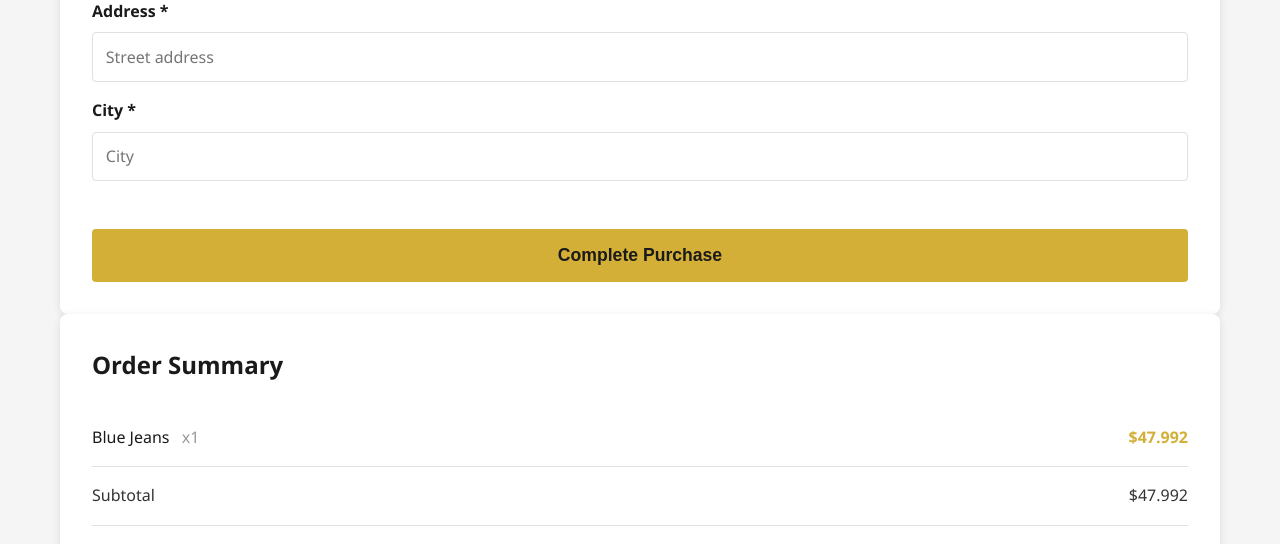
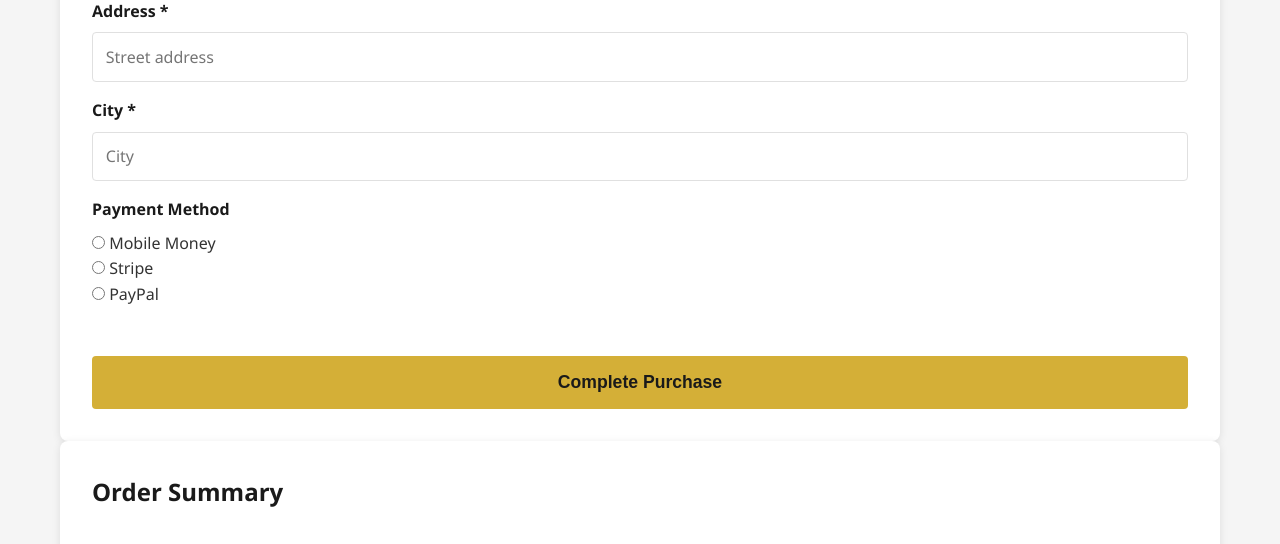
Before and after one commit to emma159-code/fashion_store, a Django app: page /checkout/ in a window 1280 px wide. Shown: the part 649-1193 px from the top of the page. Run offline with Django 5.2, Linux system fonts and the light colour scheme; a user stored in the database is signed in; data comes from the database, SQL or seed files in the repository; both versions use the stored data as it was after the commit.

Commit message:
save change

```diff
--- a/store/models.py
+++ b/store/models.py
@@ -116,6 +116,9 @@ class Order(models.Model):
     phone = models.CharField(max_length=20)
     address = models.CharField(max_length=300)
     city = models.CharField(max_length=100)
+    payment_method = models.CharField(max_length=50,default='Mobile Money')
+
+    payment_status = models.CharField(max_length=20,default='Paid')
     status = models.CharField(max_length=20, choices=STATUS_CHOICES, default='pending')
     total_amount = models.DecimalField(max_digits=10, decimal_places=2)
     created_at = models.DateTimeField(auto_now_add=True)
--- a/store/templates/store/checkout.html
+++ b/store/templates/store/checkout.html
@@ -217,6 +217,32 @@
                         <input type="text" id="city" name="city" placeholder="City" required>
                     </div>
                 </div>
+
+                <div class="form-group">
+    <label><strong>Payment Method</strong></label>
+
+    <div>
+        <input type="radio"
+               name="payment_method"
+               value="Mobile Money"
+               required>
+        Mobile Money
+    </div>
+
+    <div>
+        <input type="radio"
+               name="payment_method"
+               value="Stripe">
+        Stripe
+    </div>
+
+    <div>
+        <input type="radio"
+               name="payment_method"
+               value="PayPal">
+        PayPal
+    </div>
+</div>
             </div>
 
             <button type="submit" class="submit-btn">Complete Purchase</button>
--- a/store/views.py
+++ b/store/views.py
@@ -147,19 +147,22 @@ def checkout(request):
         phone = request.POST.get('phone')
         address = request.POST.get('address')
         city = request.POST.get('city')
+        payment_method = request.POST.get('payment_method')
 
         # Create order
         total_amount = cart.total_price
         order = Order.objects.create(
-            user=request.user,
-            first_name=first_name,
-            last_name=last_name,
-            email=email,
-            phone=phone,
-            address=address,
-            city=city,
-            total_amount=total_amount,
-        )
+        user=request.user,
+        first_name=first_name,
+        last_name=last_name,
+        email=email,
+        phone=phone,
+        address=address,
+        city=city,
+        payment_method=payment_method,
+        payment_status='Paid',
+        total_amount=total_amount,
+)
 
         # Create order items
         for cart_item in cart.items.all():
```
Also changed, not shown: store/templates/store/order_detail.html (+17 -0 lines), db.sqlite3, store/migrations/0002_order_payment_method_order_payment_status.py (added).
